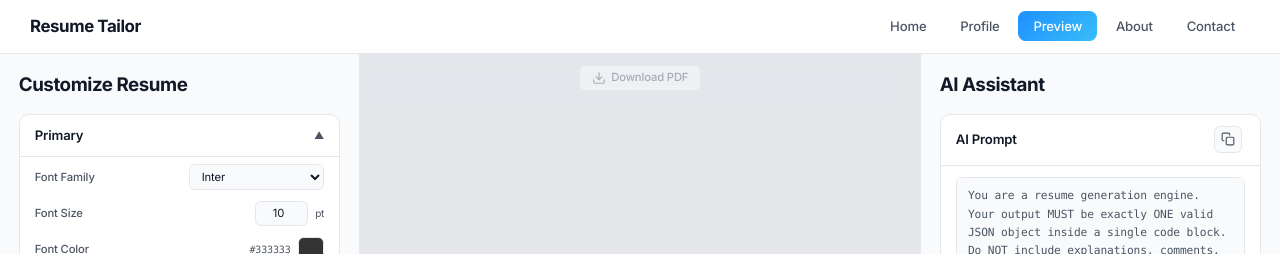
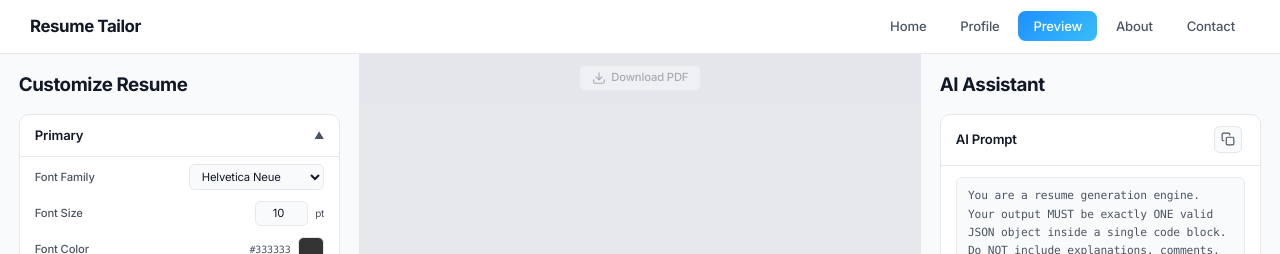
Before and after one commit to akira924/resume-tailor-3, a React (Vite) app: page / in a window 1280 px wide. Both pictures are taken after a click on the button "Preview". Shown: the top 254 px of the page. Built offline with nearby package versions, Linux system fonts and the light colour scheme.

Commit message:
Initialized font families with only valid for jsPDF

```diff
--- a/src/pages/Preview.tsx
+++ b/src/pages/Preview.tsx
@@ -15,20 +15,13 @@ import type {
 // ── Constants ────────────────────────────────────────
 
 const FONT_OPTIONS = [
-  { value: 'Inter', label: 'Inter' },
-  { value: 'Arial', label: 'Arial' },
-  { value: 'Times New Roman', label: 'Times New Roman' },
-  { value: 'Georgia', label: 'Georgia' },
-  { value: 'Garamond', label: 'Garamond' },
-  { value: 'Roboto', label: 'Roboto' },
-  { value: 'Lato', label: 'Lato' },
-  { value: 'Open Sans', label: 'Open Sans' },
-  { value: 'Merriweather', label: 'Merriweather' },
-  { value: 'Playfair Display', label: 'Playfair Display' },
+  { value: 'helvetica', label: 'Helvetica Neue' },
+  { value: 'times', label: 'Times New Roman' },
+  { value: 'courier', label: 'Courier New' },
 ]
 
 const DEFAULT_SETTINGS: ResumeSettings = {
-  primary: { fontFamily: 'Inter', fontSize: 10, fontColor: '#333333' },
+  primary: { fontFamily: 'helvetica', fontSize: 10, fontColor: '#333333' },
   pageLayout: { pageMargin: 0.75, lineSpacing: 1.2, sectionGap: 12 },
   header: {
     name: { fontSize: 24, fontColor: '#111827', bold: true },
--- a/src/utils/generatePdf.ts
+++ b/src/utils/generatePdf.ts
@@ -45,12 +45,10 @@ export interface PdfResumeData {
 const PAGE_W = 215.9
 const PAGE_H = 279.4
 
-const SERIF_FONTS = new Set([
-  'Times New Roman', 'Georgia', 'Garamond', 'Merriweather', 'Playfair Display',
-])
+const VALID_FONTS = new Set(['helvetica', 'times', 'courier'])
 
 function pdfFont(family: string): string {
-  return SERIF_FONTS.has(family) ? 'times' : 'helvetica'
+  return VALID_FONTS.has(family) ? family : 'helvetica'
 }
 
 function buildResumePdf(data: PdfResumeData, settings: ResumeSettings): jsPDF {
```
